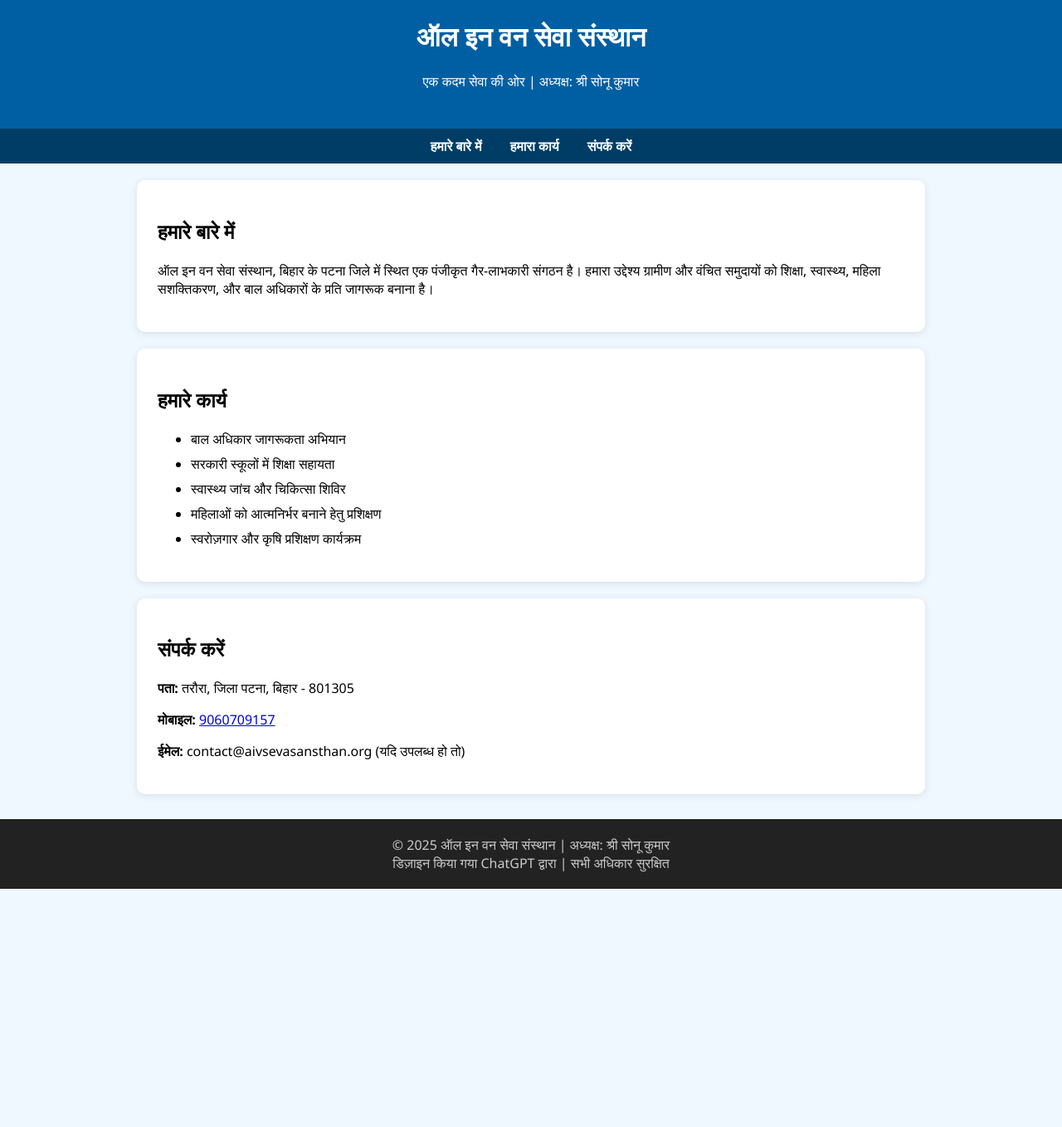
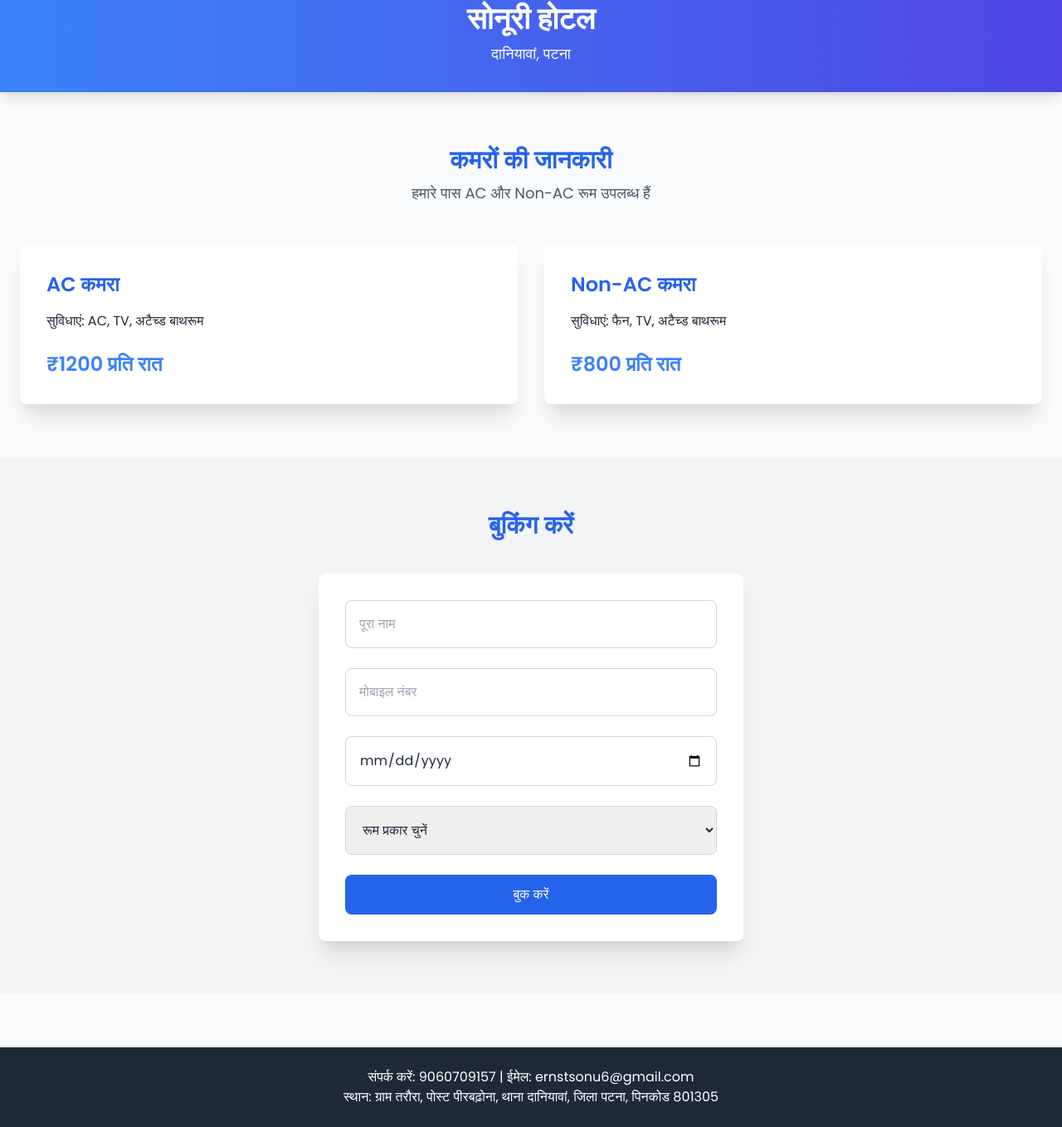
Before and after one commit to ernstsonu6/All-in-one-sevasanstan, a plain HTML site: page index.html in a window 1280 px wide. Shown: the part 29-1387 px from the top of the page at 83% size. Before the commit the page ends 1100 px from the top, so only its background shows below. Drawn offline with nearby package versions, Linux system fonts and the light colour scheme.

Commit message:
Update index.html

```diff
--- a/index.html
+++ b/index.html
@@ -2,106 +2,69 @@
 <html lang="hi">
 <head>
   <meta charset="UTF-8">
-  <meta name="viewport" content="width=device-width, initial-scale=1">
-  <title>ऑल इन वन सेवा संस्थान | पटना, बिहार</title>
-  <meta name="description" content="ऑल इन वन सेवा संस्थान, पटना जिला स्थित एक गैर-लाभकारी संगठन है जो शिक्षा, स्वास्थ्य और महिला सशक्तिकरण के क्षेत्र में काम करता है।">
-  <meta name="keywords" content="NGO, सेवा संस्थान, पटना, शिक्षा, स्वास्थ्य, महिला सशक्तिकरण, बाल अधिकार, ऑल इन वन सेवा संस्थान">
-  <meta name="author" content="सोनू कुमार">
+  <meta name="viewport" content="width=device-width, initial-scale=1.0">
+  <title>सोनूरी होटल बुकिंग</title>
+  <link href="https://cdn.jsdelivr.net/npm/tailwindcss@2.2.19/dist/tailwind.min.css" rel="stylesheet">
+  <link href="https://fonts.googleapis.com/css2?family=Poppins:wght@400;600&display=swap" rel="stylesheet">
   <style>
-    body {
-      font-family: 'Segoe UI', sans-serif;
-      margin: 0;
-      padding: 0;
-      background-color: #f0f8ff;
-    }
-    header {
-      background-color: #005fa3;
-      color: white;
-      text-align: center;
-      padding: 30px 20px;
-    }
-    nav {
-      background-color: #003d66;
-      text-align: center;
-      padding: 10px 0;
-    }
-    nav a {
-      color: white;
-      margin: 0 15px;
-      text-decoration: none;
-      font-weight: bold;
-      font-size: 16px;
-    }
-    nav a:hover {
-      text-decoration: underline;
-    }
-    section {
-      padding: 25px;
-      max-width: 900px;
-      margin: auto;
-      background-color: #ffffff;
-      border-radius: 10px;
-      box-shadow: 0 2px 10px rgba(0,0,0,0.1);
-      margin-top: 20px;
-    }
-    footer {
-      text-align: center;
-      background-color: #222;
-      color: #ccc;
-      padding: 20px;
-      margin-top: 30px;
-    }
-    ul li {
-      margin-bottom: 8px;
-    }
-    @media screen and (max-width: 600px) {
-      nav a {
-        display: block;
-        margin: 10px 0;
-      }
-    }
+    body { font-family: 'Poppins', sans-serif; }
   </style>
 </head>
-<body>
+<body class="bg-gray-50 text-gray-800">
+  <!-- Header Section -->
+  <header class="bg-gradient-to-r from-blue-500 to-indigo-600 text-white p-8 shadow-lg">
+    <div class="container mx-auto text-center">
+      <h1 class="text-4xl font-bold">सोनूरी होटल</h1>
+      <p class="text-lg mt-2">दानियावां, पटना</p>
+    </div>
+  </header>
 
-<header>
-  <h1>ऑल इन वन सेवा संस्थान</h1>
-  <p>एक कदम सेवा की ओर | अध्यक्ष: श्री सोनू कुमार</p>
-</header>
+  <!-- Room Information Section -->
+  <section class="container mx-auto py-16 px-6">
+    <div class="text-center mb-12">
+      <h2 class="text-3xl font-semibold text-blue-600">कमरों की जानकारी</h2>
+      <p class="text-lg mt-2 text-gray-600">हमारे पास AC और Non-AC रूम उपलब्ध हैं</p>
+    </div>
+    <div class="grid md:grid-cols-2 gap-8">
+      <!-- AC Room Card -->
+      <div class="bg-white p-8 rounded-lg shadow-xl hover:shadow-2xl transition duration-300">
+        <h3 class="text-2xl font-semibold text-blue-600 mb-4">AC कमरा</h3>
+        <p class="mb-6">सुविधाएं: AC, TV, अटैच्ड बाथरूम</p>
+        <p class="text-2xl font-bold text-blue-500">₹1200 प्रति रात</p>
+      </div>
+      <!-- Non-AC Room Card -->
+      <div class="bg-white p-8 rounded-lg shadow-xl hover:shadow-2xl transition duration-300">
+        <h3 class="text-2xl font-semibold text-blue-600 mb-4">Non-AC कमरा</h3>
+        <p class="mb-6">सुविधाएं: फैन, TV, अटैच्ड बाथरूम</p>
+        <p class="text-2xl font-bold text-blue-500">₹800 प्रति रात</p>
+      </div>
+    </div>
+  </section>
 
-<nav>
-  <a href="#about">हमारे बारे में</a>
-  <a href="#work">हमारा कार्य</a>
-  <a href="#contact">संपर्क करें</a>
-</nav>
+  <!-- Booking Section -->
+  <section class="bg-gray-100 py-16">
+    <div class="container mx-auto px-6">
+      <h2 class="text-center text-3xl font-semibold text-blue-600 mb-10">बुकिंग करें</h2>
+      <form class="max-w-lg mx-auto bg-white p-8 rounded-lg shadow-xl space-y-6">
+        <input type="text" placeholder="पूरा नाम" class="w-full p-4 border border-gray-300 rounded-lg focus:outline-none focus:ring-2 focus:ring-blue-500" required>
+        <input type="tel" placeholder="मोबाइल नंबर" class="w-full p-4 border border-gray-300 rounded-lg focus:outline-none focus:ring-2 focus:ring-blue-500" required>
+        <input type="date" class="w-full p-4 border border-gray-300 rounded-lg focus:outline-none focus:ring-2 focus:ring-blue-500" required>
+        <select class="w-full p-4 border border-gray-300 rounded-lg focus:outline-none focus:ring-2 focus:ring-blue-500" required>
+          <option value="">रूम प्रकार चुनें</option>
+          <option value="AC">AC कमरा</option>
+          <option value="Non-AC">Non-AC कमरा</option>
+        </select>
+        <button type="submit" class="w-full bg-blue-600 text-white py-3 rounded-lg hover:bg-blue-700 transition duration-300">बुक करें</button>
+      </form>
+    </div>
+  </section>
 
-<section id="about">
-  <h2>हमारे बारे में</h2>
-  <p>ऑल इन वन सेवा संस्थान, बिहार के पटना जिले में स्थित एक पंजीकृत गैर-लाभकारी संगठन है। हमारा उद्देश्य ग्रामीण और वंचित समुदायों को शिक्षा, स्वास्थ्य, महिला सशक्तिकरण, और बाल अधिकारों के प्रति जागरूक बनाना है।</p>
-</section>
-
-<section id="work">
-  <h2>हमारे कार्य</h2>
-  <ul>
-    <li>बाल अधिकार जागरूकता अभियान</li>
-    <li>सरकारी स्कूलों में शिक्षा सहायता</li>
-    <li>स्वास्थ्य जांच और चिकित्सा शिविर</li>
-    <li>महिलाओं को आत्मनिर्भर बनाने हेतु प्रशिक्षण</li>
-    <li>स्वरोज़गार और कृषि प्रशिक्षण कार्यक्रम</li>
-  </ul>
-</section>
-
-<section id="contact">
-  <h2>संपर्क करें</h2>
-  <p><strong>पता:</strong> तरौरा, जिला पटना, बिहार - 801305</p>
-  <p><strong>मोबाइल:</strong> <a href="tel:+919060709157">9060709157</a></p>
-  <p><strong>ईमेल:</strong> contact@aivsevasansthan.org (यदि उपलब्ध हो तो)</p>
-</section>
-
-<footer>
-  &copy; 2025 ऑल इन वन सेवा संस्थान | अध्यक्ष: श्री सोनू कुमार<br>
-  डिज़ाइन किया गया ChatGPT द्वारा | सभी अधिकार सुरक्षित
-</footer>
-
+  <!-- Footer Section -->
+  <footer class="bg-gray-800 text-white py-6 mt-16">
+    <div class="container mx-auto text-center">
+      <p>संपर्क करें: 9060709157 | ईमेल: ernstsonu6@gmail.com</p>
+      <p>स्थान: ग्राम तरौरा, पोस्ट पीरबढ़ोना, थाना दानियावां, जिला पटना, पिनकोड 801305</p>
+    </div>
+  </footer>
 </body>
-  </html>
+</html>
```
